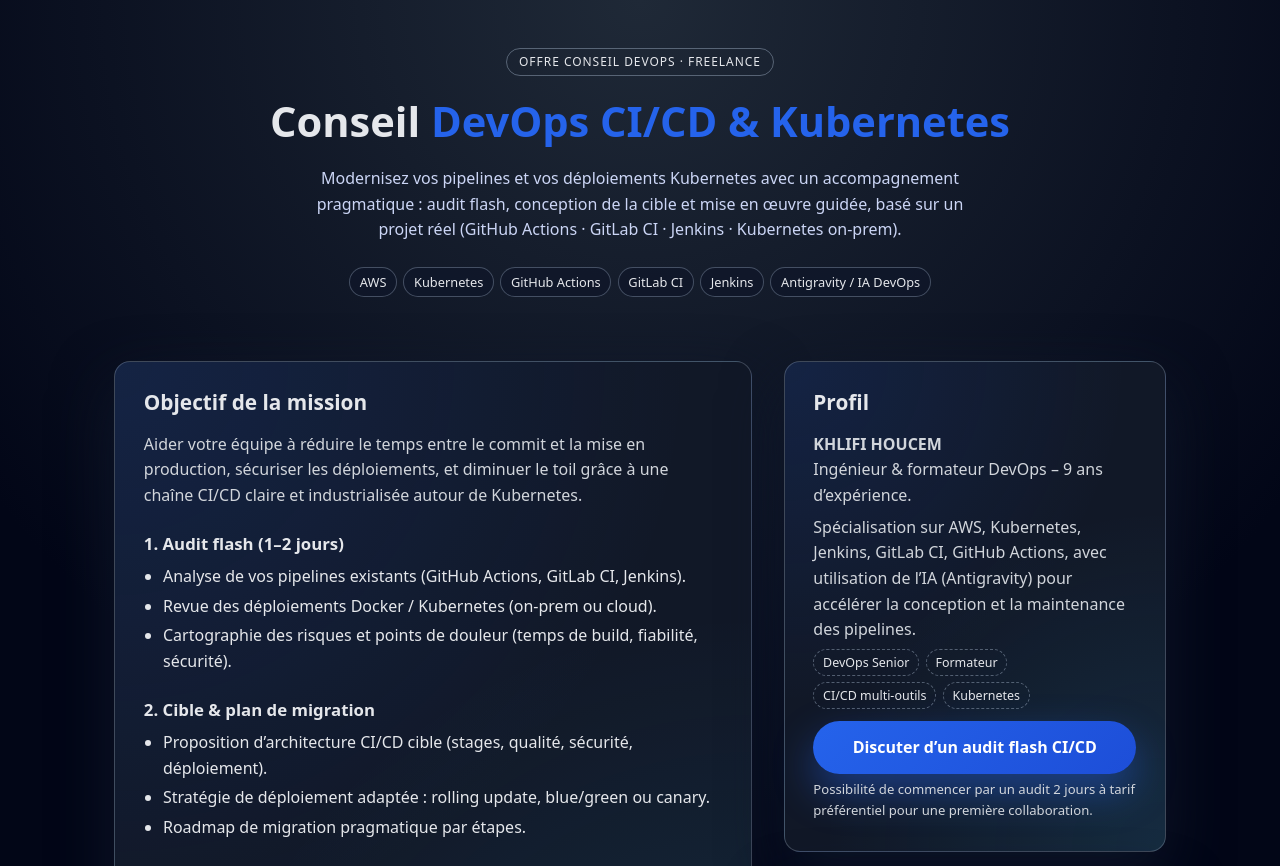
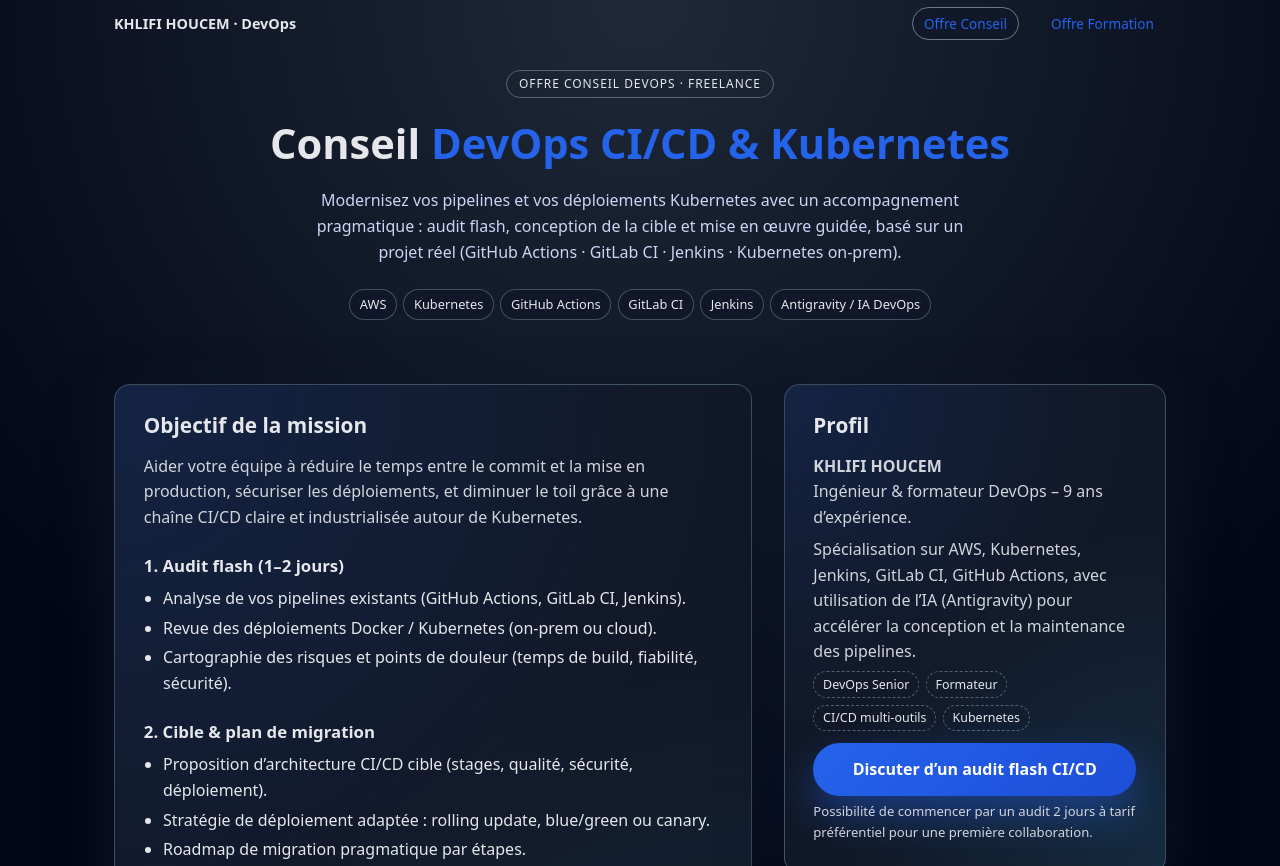
Before and after one commit to houcemdevops007/Khlifihoucem.github.io, a plain HTML site: page index.html in a window 1280 px wide. Shown: the top 866 px of the page. Drawn offline with Linux system fonts and the light colour scheme.

Commit message:
Implement top navigation bar in index.html
Added a top navigation bar with links and styling.

```diff
--- a/index.html
+++ b/index.html
@@ -24,8 +24,34 @@
     a { color: var(--primary); text-decoration: none; }
     a:hover { text-decoration: underline; }
 
+    .top-nav {
+      max-width: 1100px;
+      margin: 0 auto;
+      padding: 0.75rem 1.5rem 0;
+      display: flex;
+      justify-content: space-between;
+      align-items: center;
+      font-size: 0.9rem;
+      color: #9ca3af;
+    }
+    .top-nav .brand {
+      font-weight: 600;
+      color: #e5e7eb;
+    }
+    .top-nav .nav-links a {
+      margin-left: 1rem;
+      font-size: 0.85rem;
+      padding: 0.35rem 0.7rem;
+      border-radius: 999px;
+      border: 1px solid transparent;
+    }
+    .top-nav .nav-links a.active {
+      border-color: rgba(148,163,184,0.7);
+      background: rgba(15,23,42,0.7);
+    }
+
     .hero {
-      padding: 3rem 1.5rem 2rem;
+      padding: 2.2rem 1.5rem 2rem;
       max-width: 900px;
       margin: 0 auto;
       text-align: center;
@@ -78,6 +104,11 @@
     @media (max-width: 900px) {
       .layout {
         grid-template-columns: minmax(0, 1fr);
+      }
+      .top-nav {
+        flex-direction: column;
+        align-items: flex-start;
+        gap: 0.4rem;
       }
     }
 
@@ -167,11 +198,19 @@
   </style>
 </head>
 <body>
+  <div class="top-nav">
+    <div class="brand">KHLIFI HOUCEM · DevOps</div>
+    <div class="nav-links">
+      <a href="index.html" class="active">Offre Conseil</a>
+      <a href="formation.html">Offre Formation</a>
+    </div>
+  </div>
+
   <header class="hero">
     <div class="badge">Offre Conseil DevOps · Freelance</div>
     <h1>Conseil <span>DevOps CI/CD & Kubernetes</span></h1>
     <p class="hero-sub">
-      Modernisez vos pipelines et vos déploiements Kubernetes avec un accompagnement pragmatique :
+      Modernisez vos pipelines et vos déploiements Kubernetes avec un accompagnement pragmatique :
       audit flash, conception de la cible et mise en œuvre guidée, basé sur un projet réel
       (GitHub Actions · GitLab CI · Jenkins · Kubernetes on‑prem).
     </p>
@@ -204,7 +243,7 @@
       <h3>2. Cible & plan de migration</h3>
       <ul>
         <li>Proposition d’architecture CI/CD cible (stages, qualité, sécurité, déploiement).</li>
-        <li>Stratégie de déploiement adaptée : rolling update, blue/green ou canary.</li>
+        <li>Stratégie de déploiement adaptée : rolling update, blue/green ou canary.</li>
         <li>Roadmap de migration pragmatique par étapes.</li>
       </ul>
 
@@ -218,9 +257,9 @@
       <div class="price-box">
         <strong>Durée & budget indicatifs</strong>
         <ul>
-          <li>Mission courte : 5 jours (audit + plan d’action).</li>
-          <li>Mission complète : 8 à 10 jours (mise en œuvre + transfert).</li>
-          <li>TJM indicatif : 600–700 € HT / jour, ajusté selon périmètre.</li>
+          <li>Mission courte : 5 jours (audit + plan d’action).</li>
+          <li>Mission complète : 8 à 10 jours (mise en œuvre + transfert).</li>
+          <li>TJM indicatif : 600–700 € HT / jour, ajusté selon périmètre.</li>
         </ul>
       </div>
     </section>
@@ -254,13 +293,16 @@
       <section class="card">
         <h2>Exemple concret</h2>
         <p>
-          Démo technique : mini‑projet Node.js conteneurisé, déployé sur Kubernetes,
+          Démo technique : mini‑projet Node.js conteneurisé, déployé sur Kubernetes,
           avec trois pipelines CI/CD (GitHub Actions, GitLab CI, Jenkins) et intégration IA.
         </p>
         <p>
           Le code source et la documentation peuvent être partagés en amont d’un appel
           pour illustrer les bonnes pratiques proposées.
         </p>
+        <a class="cta" href="formation.html">
+          Voir l’offre Formation (3 jours)
+        </a>
       </section>
     </aside>
   </main>
```
